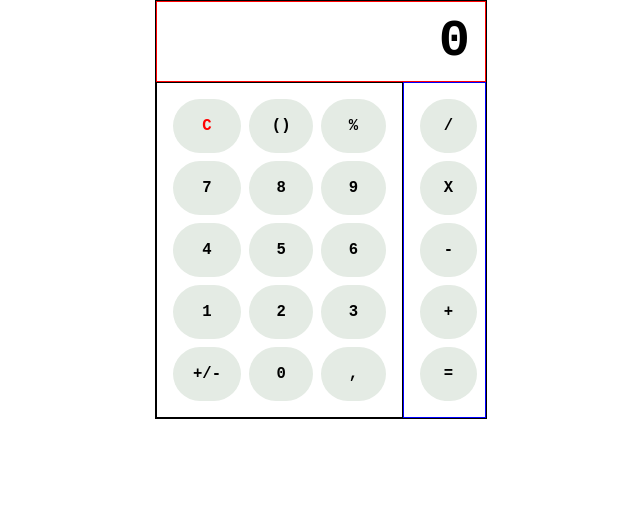
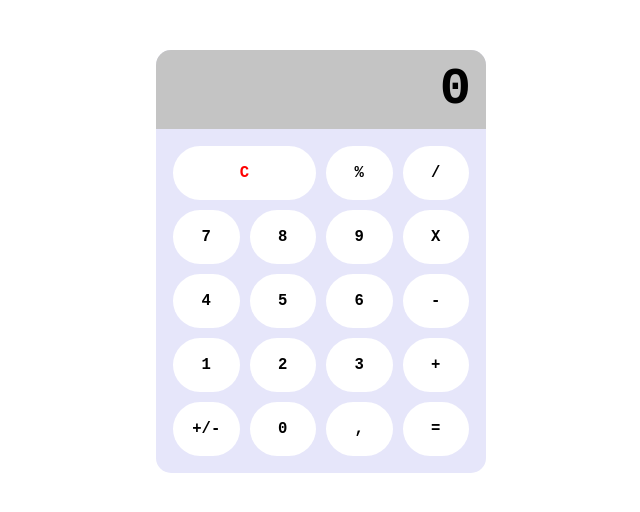
Before and after one commit to rogermsouza/engReact, a React (Create React App) app: page /Atv07 in a window 1280 px wide. Shown: the top 512 px of the page, without its empty margins (319-959 px from the left). Built offline with nearby package versions, Linux system fonts and the light colour scheme.

Commit message:
Finalizando calculadora

```diff
--- a/src/Atv07.css
+++ b/src/Atv07.css
@@ -1,20 +1,26 @@
 .body{
     width: 330px;
     margin: 0 auto;
-    border: solid 1px #000;
     font-family: monospace;
+    background-color: lavender;
+    border-radius: 15px;
 }
 h1 {
     margin: 0;
     padding: 0;
 }
 
+
+
 .visor{
-    border: solid 1px red;
     display: flex;
     justify-content: end;
     padding: 10px 15px 10px 15px;
     font-size: 2em;
+    background-color: rgb(196, 196, 196);
+    border-top-left-radius: 15px;
+    border-top-right-radius: 15px;
+    margin-top: 50px;
 }
 
 .teclas {
@@ -23,35 +29,37 @@ h1 {
 }
 
 .base1{
-    width: 80%;
-    border: solid 1px #000;
+    width: 100%;
     padding: 12px;
     display: grid;
-    grid-template-columns: 1fr 1fr 1fr;
+    grid-template-columns: 1fr 1fr 1fr 1fr;
 }
 .base2{
     width: 20%;
     padding: 12px;
-    border: solid 1px blue;
-    justify-content: center;
+    justify-content:center;
 }
 
 .clearBot{
     color: red;
+    grid-column: span 2;
+}
+
+.corrigeElem{
+    grid-column: span 1;
 }
 
 .base2 button{
-    width: 100%;;
+    width: 100%;
 }
 
 button{
     font-family:monospace;
-    width: auto;
-    margin: 4px;
-    padding: 18px 20px;
+    margin: 5px;
+    padding: 18px 10px;
     border-radius: 3em;
     font-size: 1.2em;
-    background-color: rgb(228, 235, 228);
+    background-color: rgb(255, 255, 255);
     font-weight: bolder;
     color: #000;
     border: none;
--- a/src/Calc.js
+++ b/src/Calc.js
@@ -1,41 +1,87 @@
 import { useState } from "react";
 
 export function Calc() {
+    const [num, setNun] = useState(0);
+    const [prevnum, setPrevNun] = useState(0);
+    const [inpoperador, setOperador] = useState();
+
+    function addNun(valor) {
+        var inputnum = valor.target.value;
+
+        if (num === 0) {
+            setNun(inputnum);
+        } else {
+            setNun(num + inputnum);
+        }
+    }
+
+    function c(num) {
+        setNun(0);
+    }
+    function porcentagem() {
+        setNun(num / 100);
+    }
+    function mudaConta() {
+        if (num > 0) {
+            setNun(-num);
+        }
+        else {
+            setNun(-(num));
+        }
+
+    }
+    function operador(op) {
+        var inpOperador = op.target.value;
+        setOperador(inpOperador);
+        setPrevNun(num);
+        setNun(0);
+    }
+
+    function calcular() {
+        if (inpoperador === '/') {
+            setNun((prevnum / parseFloat(num)).toFixed(2));
+        } else if (inpoperador === '*') {
+            setNun((prevnum * parseFloat(num)).toFixed(2));
+        } else if (inpoperador === '+') {
+            setNun((parseFloat(prevnum) + parseFloat(num)).toFixed(2));
+        } else if (inpoperador === '-') {
+            setNun((prevnum - parseFloat(num)).toFixed(2));
+        }
+
+        setOperador(null);
+        setPrevNun(0);
+    }
     return (
         <div className="body">
             <div className="visor">
-                <h1>0</h1>
+                <h1>{num}</h1>
             </div>
             <div className="teclas">
                 <div className="base1">
-                    <button className="clearBot">C</button>
-                    <button>()</button>
-                    <button>%</button>
+                    <button className="clearBot" onClick={c}>C</button>
+                    <button className="corrigeElem" onClick={porcentagem}>%</button>
+                    <button onClick={operador} value='/'>/</button>
+                    <button value={7}  onClick={addNun}>7</button>
+                    <button value={8}  onClick={addNun}>8</button>
+                    <button value={9}  onClick={addNun}>9</button>
 
-                    <button>7</button>
-                    <button>8</button>
-                    <button>9</button>
+                    <button onClick={operador} value='*'>X</button>
+                    <button value={4}  onClick={addNun}>4</button>
+                    <button value={5}  onClick={addNun}>5</button>
+                    <button value={6}  onClick={addNun}>6</button>
 
-                    <button>4</button>
-                    <button>5</button>
-                    <button>6</button>
+                    <button onClick={operador} value='-'>-</button>
+                    <button value={1}  onClick={addNun}>1</button>
+                    <button value={2}  onClick={addNun}>2</button>
+                    <button value={3}  onClick={addNun}>3</button>
+                    <button onClick={operador} value='+'>+</button>
 
-                    <button>1</button>
-                    <button>2</button>
-                    <button>3</button>
+                    <button onClick={mudaConta}>+/-</button>
+                    <button value={0}  onClick={addNun}>0</button>
+                    <button value={"."} onClick={addNun}>,</button>
+                    <button value='=' onClick={calcular}>=</button>
+                </div>
 
-                    <button>+/-</button>
-                    <button>0</button>
-                    <button>,</button>
-                </div>
-                <div className="base2">
-                    <button>/</button>
-                    <button>X</button>
-                    <button>-</button>
-                    <button>+</button>
-                    <button>=</button>
-
-                </div>
             </div>
 
         </div>
```
